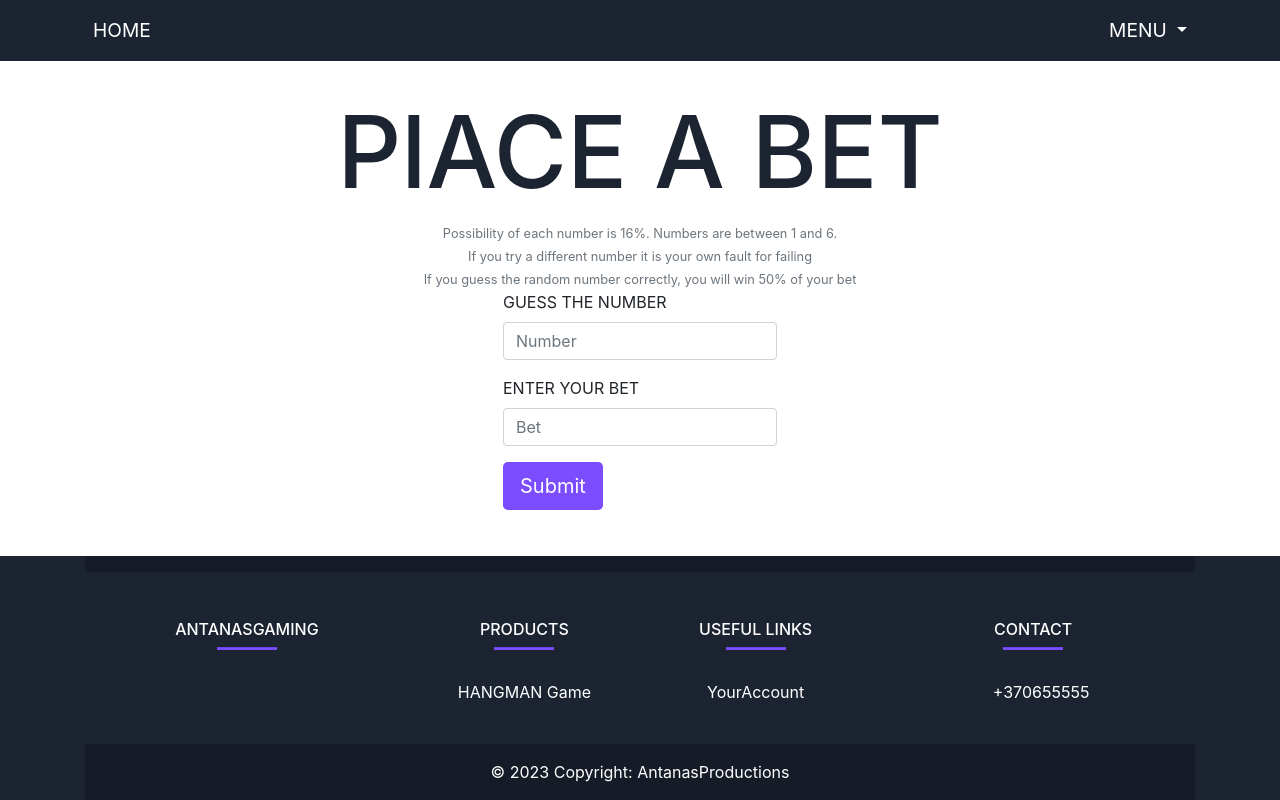
After one commit to vmatevicius/Hangman, a Flask app: page /gamble in a window 1280 px wide. The commit adds this page. Run offline with Flask 3, Linux system fonts and the light colour scheme; parts of the project's set-up code (start-up, migrations or seed data) failed here and were passed over; some libraries are stand-ins or nearby versions.

Commit message:
added gambling with credits

```diff
--- a/app/db_operations.py
+++ b/app/db_operations.py
@@ -73,7 +73,7 @@ class DBoperations:
                     "games_lost": account.games_lost_count,
                     "picture_path": account.profile_picture,
                     "tickets": account.reveal_ticket,
-                    "wrong_guesses": account.wrong_guess_count,
+                    "credits": account.credits,
                 }
                 for account in accounts
             ]
@@ -193,3 +193,17 @@ class DBoperations:
             logger.error(
                 f"an arror: '{error}' occured while updating account after purchase"
             )
+
+    def add_credits(
+        self, account: Account, credits: int
+    ) -> bool:
+        try:
+            account.credits += credits
+            db.session.commit()
+            logger.info(f"credits added to '{account.username}' account successfully")
+            return True
+        except SQLAlchemyError as e:
+            error = str(e.__dict__["orig"])
+            logger.error(
+                f"an arror: '{error}' occured while adding credits"
+            )
--- a/app/routes.py
+++ b/app/routes.py
@@ -1,3 +1,4 @@
+import random
 from operator import itemgetter
 
 from flask import flash, redirect, render_template, url_for, request
@@ -103,6 +104,30 @@ def shop():
             return redirect("/shop")
     return render_template("shop.html", user=user)
 
+@app.route("/gamble", methods=["GET", "POST"])
+def gamble():
+
+    user = db_operations.get_account(current_user.get_id())
+    if request.method == "GET":
+        return render_template("gamble.html")
+    random_number = random.randint(1, 6)
+    bet = request.form["bet"]
+    guessed_number = request.form["guessed_number"]
+    if int(bet) > user.credits:
+        flash(f"Not enough credits", "danger")
+        return redirect("/gamble")
+    if random_number != int(guessed_number):
+        flash(f"Wrong guess", "danger")
+        flash(f"the number was - {random_number}", "danger")
+        return redirect("/gamble")
+
+    if random_number == int(guessed_number):
+        flash(f"You won {int(bet) * 1.5} credits!", "success")
+        db_operations.add_credits(account=user, credits=int(bet) * 1.5)
+        return redirect("/gamble")
+
+
+    return render_template("gamble.html")
 
 @app.route("/leaderboards", methods=["GET"])
 def leaderboards():
@@ -130,13 +155,13 @@ def easy():
 @login_required
 def add_letter_easy():
     user = db_operations.get_account(current_user.get_id())
-    return utils.add_letter(difficulty="easy", user=user)
+    return utils.add_letter(difficulty="easy", user=user, points= 10)
 
 @app.route("/reveal_letter_easy", methods=["POST"])
 @login_required
 def reveal_letter_easy():
     user = db_operations.get_account(current_user.get_id())
-    return utils.reveal_letter(difficulty="easy", user=user)
+    return utils.reveal_letter(difficulty="easy", user=user, points= 10)
 
 @app.route("/medium", methods=["GET"])
 @login_required
@@ -148,13 +173,13 @@ def medium():
 @login_required
 def add_letter_medium():
     user = db_operations.get_account(current_user.get_id())
-    return utils.add_letter(difficulty="medium", user=user)
+    return utils.add_letter(difficulty="medium", user=user, points= 20)
 
 @app.route("/reveal_letter_medium", methods=["POST"])
 @login_required
 def reveal_letter_medium():
     user = db_operations.get_account(current_user.get_id())
-    return utils.reveal_letter(difficulty="medium", user=user)
+    return utils.reveal_letter(difficulty="medium", user=user, points= 20)
 
 @app.route("/hard", methods=["GET"])
 @login_required
@@ -166,13 +191,13 @@ def hard():
 @login_required
 def add_letter_hard():
     user = db_operations.get_account(current_user.get_id())
-    return utils.add_letter(difficulty="hard", user=user)
+    return utils.add_letter(difficulty="hard", user=user,points= 30)
 
 @app.route("/reveal_letter_hard", methods=["POST"])
 @login_required
 def reveal_letter_hard():
     user = db_operations.get_account(current_user.get_id())
-    return utils.reveal_letter(difficulty="hard", user=user)
+    return utils.reveal_letter(difficulty="hard", user=user, points= 30)
 
 
 @app.route("/defeat")
--- a/app/static/styles.css
+++ b/app/static/styles.css
@@ -90,6 +90,13 @@ body {
 .reveal-error-message {
     color: red
 }
+
+.bet-message {
+    color: #7c4dff
+}
+
+
+
 
 .purchase-error-message {
     color: red
--- a/app/templates/base.html
+++ b/app/templates/base.html
@@ -48,10 +48,13 @@
                         <ul class="dropdown-menu" style="background-color: #1c2331; z-index: 1000;">
                             {% if current_user.is_authenticated %}
                             <li class="nav-item">
-                                <a class="nav-link text-white" href="/leaderboards">LEADERBOARDS</a>
+                                <a class="nav-link text-white" href="/leaderboards">Leaderboards</a>
                             </li>
                             <li class="nav-item">
-                                <a class="nav-link text-white" href="/shop">SHOP</a>
+                                <a class="nav-link text-white" href="/shop">Shop</a>
+                            </li>
+                            <li class="nav-item">
+                                <a class="nav-link text-white" href="/gamble">Gamble</a>
                             </li>
                             <li class="nav-item">
                                 <a class="nav-link text-white" href="/account">Account</a>
--- /dev/null
+++ b/app/templates/gamble.html
@@ -0,0 +1,32 @@
+{% extends "base.html" %}
+
+{% block content %}
+
+<div class="center-container">
+    {% for message in get_flashed_messages() %}
+    <h2 class="bet-message">{{ message }}</h2>
+    {% endfor %}
+    <div>
+        <h2>
+            <a class="center-text" style="color:#1c2331; text-decoration:none">PlACE A BET</a>
+        </h2>
+    </div>
+
+    <small class="form-text text-muted">Possibility of each number is 16%. Numbers are between 1 and 6. </small>
+    <small class="form-text text-muted">If you try a different number it is your own fault for failing </small>
+    <small class="form-text text-muted">If you guess the random number correctly, you will win 50% of your bet</small>
+    <form action="{{ url_for('gamble') }}" method="POST">
+        <div class="form-group">
+            <label>GUESS THE NUMBER</label>
+            <input pattern="[1-6]" type="number" name="guessed_number" class="form-control" placeholder="Number"
+                required>
+        </div>
+        <div class="form-group">
+            <label>ENTER YOUR BET</label>
+            <input type="number" name="bet" class="form-control" placeholder="Bet" required>
+        </div>
+        <button type="submit" class="btn btn-lg custom-login-button">Submit</button>
+    </form>
+
+</div>
+{% endblock %}
--- a/app/templates/home.html
+++ b/app/templates/home.html
@@ -8,6 +8,7 @@
             <a class="center-text" href="/difficulties" style="color:#1c2331; text-decoration:none">PLAY</a>
         </h1>
     </div>
-    <a style="font-size:larger">Reveal tickets are given randomly after every victory</a>
+    <a style="font-size:larger">Reveal tickets and credits are given randomly after every victory</a>
+    <a style="font-size:larger">Also you can buy tickets and gamble your credits</a>
 </div>
 {% endblock %}
--- a/app/templates/leaderboards.html
+++ b/app/templates/leaderboards.html
@@ -17,7 +17,7 @@
                             <th class="text-center">Games Won</th>
                             <th class="text-center">Games Lost</th>
                             <th class="text-center">Tickets </th>
-                            <th class="text-center">Wrong guesses </th>
+                            <th class="text-center">Credits </th>
                         </tr>
                     </thead>
                     {% set count = namespace(value=1) %}
@@ -35,7 +35,7 @@
                             <td>{{user["games_won"]}}</td>
                             <td>{{user["games_lost"]}}</td>
                             <td>{{user["tickets"]}}</td>
-                            <td>{{user["wrong_guesses"]}}</td>
+                            <td>{{user["credits"]}}</td>
                         </tr>
                     </tbody>
                     {% set count.value = count.value + 1 %}
```
Also changed, not shown: app/templates/shop.html (+4 -4 lines), app/tests/test_db_operations.py (+7 -4 lines), app/utils.py (+4 -9 lines).
